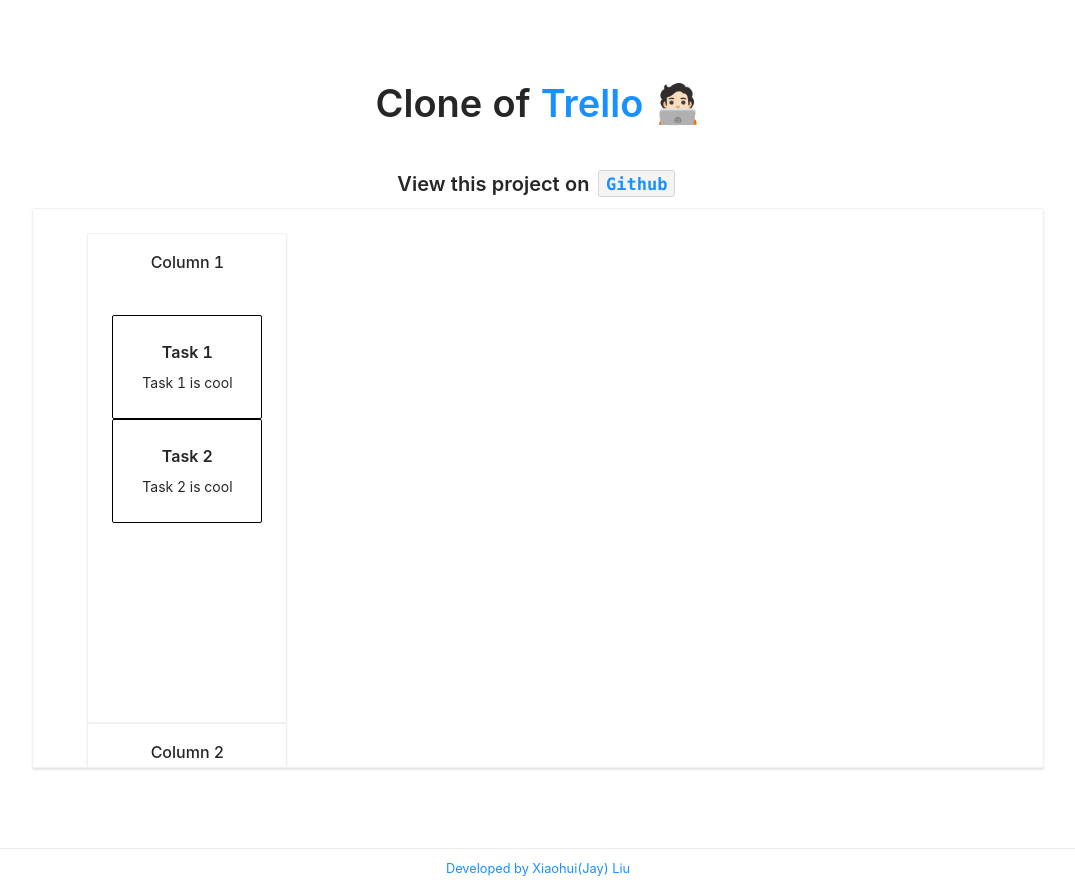
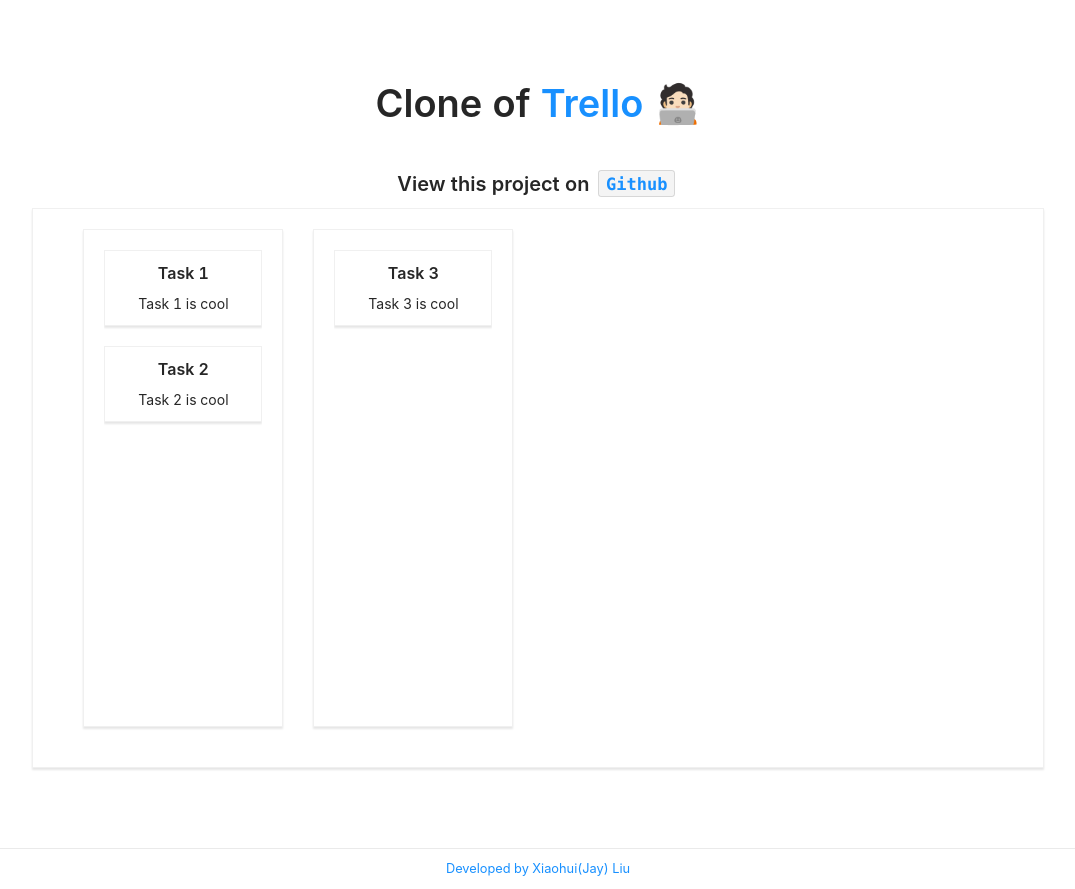
Before and after one commit to jay-liu-x/kanban-board, a Next.js app: page / in a window 1280 px wide. Shown: the whole page, without its empty margins (102-1177 px from the left). Built offline with nearby package versions, Linux system fonts and the light colour scheme.

Commit message:
Remove antd cards

```diff
--- a/components/Board.tsx
+++ b/components/Board.tsx
@@ -1,20 +1,18 @@
 import { Fragment } from 'react';
-import { Card } from 'antd';
 import Column from './Column';
-import {ColumnType} from '../constants/interfaces'
 import styles from '../styles/Board.module.scss';
 
 import { board } from '../constants/dummyData';
 
 const Board = () => {
   return (
-    <Card className={styles.board_container}>
+    <div className={styles.board_container}>
       {board.columnList.map((col, i) => (
         <Fragment key={i}>
           <Column col={col} />
         </Fragment>
       ))}
-    </Card>
+    </div>
   );
 };
 
--- a/components/Column.tsx
+++ b/components/Column.tsx
@@ -1,7 +1,7 @@
 import styles from '../styles/Column.module.scss';
-import { Card, Typography } from 'antd';
+import { Typography } from 'antd';
 import Task from './Task';
-import task from '../pages/api/task';
+import { TaskType } from '../constants/interfaces';
 
 const { Title } = Typography;
 
@@ -10,15 +10,15 @@ const Column = ({ col }) => {
   const tasks: TaskType[] = col.taskList;
 
   return (
-    <Card className={styles.column_container} title={title}>
+    <div className={styles.column_container} title={title}>
       <ul>
         {tasks.map((task, i) => (
           <li key={i}>
-            <Task task={task}/>
+            <Task task={task} />
           </li>
         ))}
       </ul>
-    </Card>
+    </div>
   );
 };
 
--- a/components/Task.tsx
+++ b/components/Task.tsx
@@ -1,15 +1,15 @@
 import { Fragment, useState, useEffect, useRef } from 'react';
-import { Card, Typography } from 'antd';
+import { Typography } from 'antd';
 import styles from '../styles/Task.module.scss';
 
 const { Title, Text } = Typography;
 
 const Task = ({ task }) => {
   return (
-    <Card className={styles.task_container}>
+    <div className={styles.task_container}>
       <Title level={5}>{task.title}</Title>
       <Text>{task.body}</Text>
-    </Card>
+    </div>
   );
 };
 
--- a/styles/Board.module.scss
+++ b/styles/Board.module.scss
@@ -1,11 +1,16 @@
 $gap: 30px;
+$border: 1px solid #f0f0f0;
+$box-shadow: 0 2px 2px rgba(0,0,0, 0.1);
 
 .board_container {
   width: 80%;
   height: 70vh;
   display: flex;
+  flex-direction: row;
   overflow-x: auto;
-  box-shadow: 0 2px 2px rgba(0,0,0, 0.1);
+  padding: 20px;
+  border: $border;
+  box-shadow: $box-shadow;
   > * {
     flex: 0 0 auto; // 'rigid'
     margin-left: $gap;
--- a/styles/Column.module.scss
+++ b/styles/Column.module.scss
@@ -1,12 +1,16 @@
 $gap: 20px;
 $task-width: 200px;
 $task-bg-color: #ffffff;
+$border: 1px solid #f0f0f0;
+$box-shadow: 0 2px 2px rgba(0,0,0, 0.1);
 
 .column_container {
   width: $task-width;
   height: calc(100% - #{$gap});
   text-align: center;
-  box-shadow: 0 2px 2px rgba(0, 0, 0, 0.1);
+  border: $border;
+  box-shadow: $box-shadow;
+  padding: 20px;
 
   > * {
     background-color: $task-bg-color;
--- a/styles/Task.module.scss
+++ b/styles/Task.module.scss
@@ -1,3 +1,9 @@
+$border: 1px solid #f0f0f0;
+$box-shadow: 0 2px 2px rgba(0,0,0, 0.1);
+
 .task_container {
-  border-color: black;
+  border: $border;
+  box-shadow: $box-shadow;
+  margin-bottom: 20px;
+  padding: 10px 5px;
 }
```
